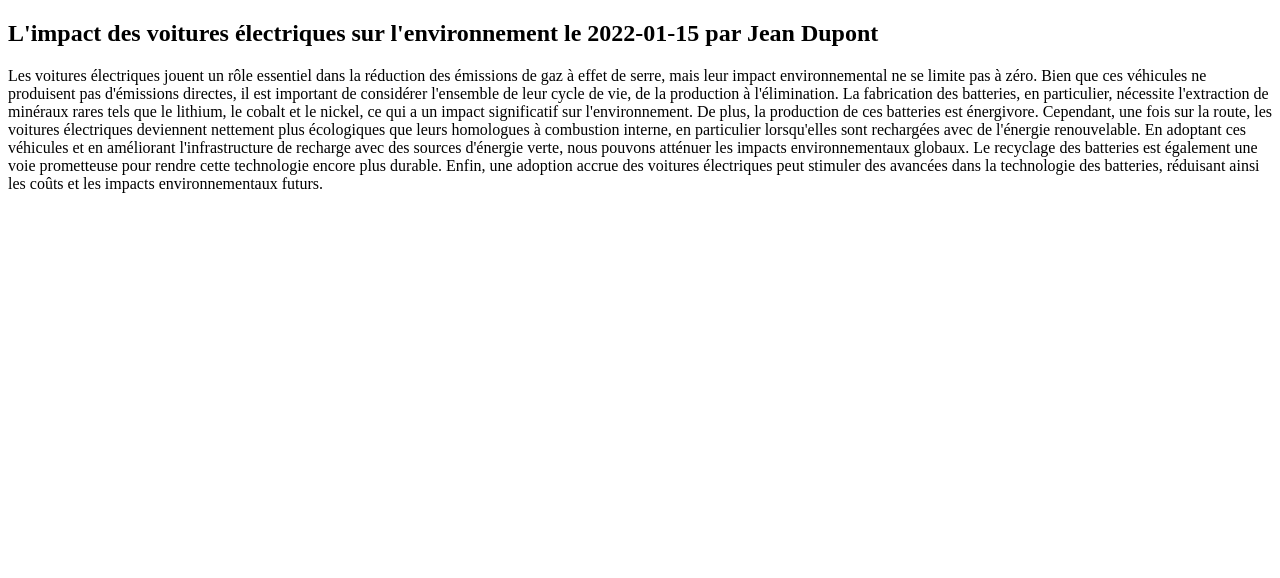
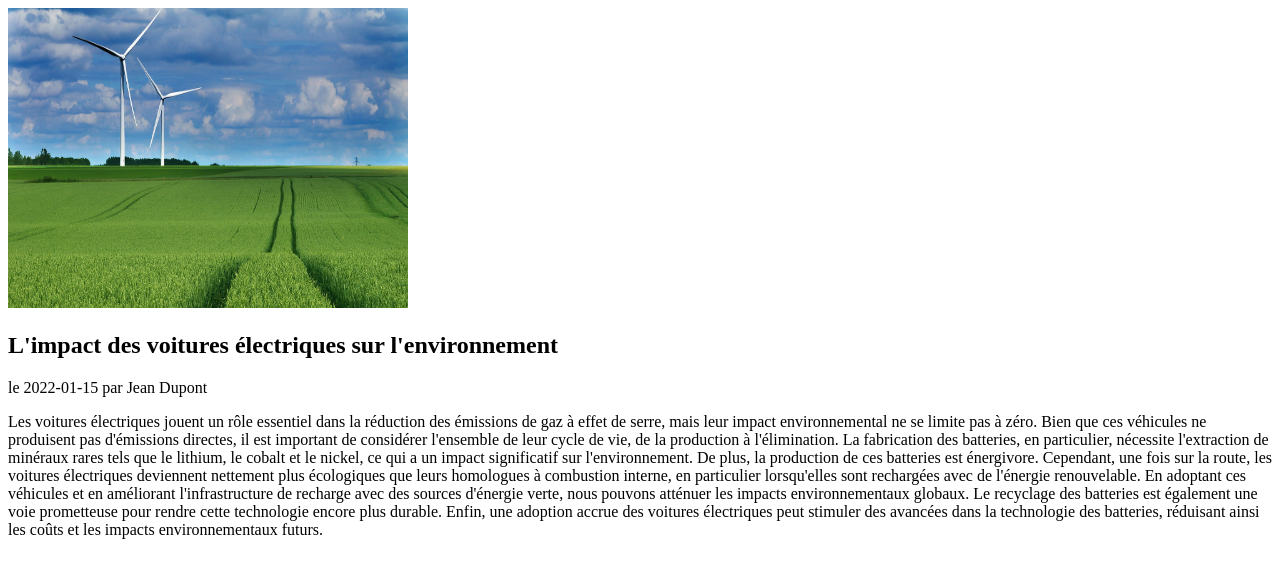
Before and after one commit to Flo-is-dev/SeonDrive, a Next.js app: page /en/blog/1 in a window 1280 px wide. Shown: the top 578 px of the page. Built offline with nearby package versions, Linux system fonts and the light colour scheme.

Commit message:
amélioration codebase blog

```diff
--- a/src/app/[locale]/blog/[id]/page.tsx
+++ b/src/app/[locale]/blog/[id]/page.tsx
@@ -1,13 +1,14 @@
 import { articles } from "@/app/data"
 import {Metadata} from "next"
 import { notFound } from "next/navigation";
+import Image from "next/image";
+
 
 export function generateMetadata({params}: {params: {id: string}}): Metadata {
     const article = articles.find((element) => element.id === parseInt(params.id));
     return {
         title: article?.title,
         description: article?.description
-
     }
 }
 
@@ -23,7 +24,15 @@ const ArticlePage = ({params}: {params: {id : string}}) => {
     <>
         {article &&
             <div>
-                <h2>{article.title} le {article.date} par {article.author}</h2>
+                <Image
+                  src={`/blog/blog${article.id}.jpg`}
+                  width={400}
+                  height={300}
+                  alt={article.title}
+                //   layout="responsive"
+                />
+                <h2>{article.title} </h2>
+                <p>le {article.date} par {article.author}</p>
                 <article>{article.description}</article>
             </div>}
     </>
--- a/src/app/[locale]/page.tsx
+++ b/src/app/[locale]/page.tsx
@@ -77,7 +77,7 @@ export default function HomePage() {
                 <Hero />
                 <About />
                 <Promo />
-                <Blog />
+                <Blog filtered={true} />
                 <Subscribe/>
             </main>
 
```
Also changed, not shown: src/app/[locale]/blog/page.tsx (+8 -5 lines), src/components/common/Blog.tsx (+10 -2 lines).
